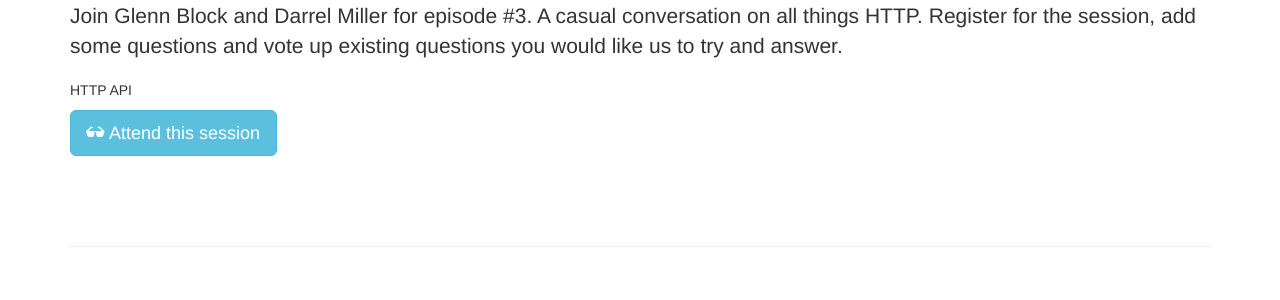
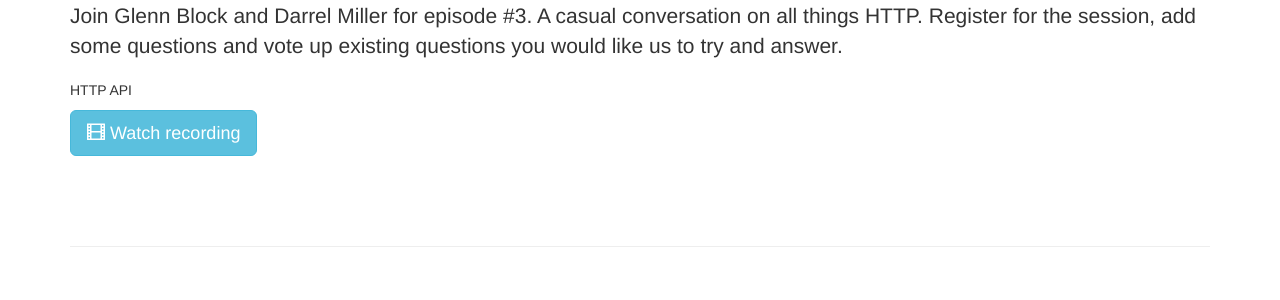
Before and after one commit to brown-bag/brown-bag.github.com, a Jekyll site: the page built from _posts/2015-10-26-In-the-mood-for-http.md, in a window 1280 px wide and 900 px high, scrolled down 684 px. Shown: the part 493-793 px from the top of the window. Built offline with Jekyll 4.4.1, drawn with Linux system fonts in a browser that asks for light colours; nearby versions of some CDN libraries; part of the change alters nothing that is shown.

```diff
--- a/_posts/2015-10-26-In-the-mood-for-http.md
+++ b/_posts/2015-10-26-In-the-mood-for-http.md
@@ -4,8 +4,8 @@ layout: single
 permalink: "/2015/10/26/in-the-mood-for-http"
 start: '2015-10-26 12:00:00 -0700'
 end: '2015-10-26 12:45:00 -0700'
-archive: false
-event: "http://ccst.io/e/in-the-mood-for-http-3"
+archive: true
+event: "https://youtu.be/ybEWVyK5ofc"
 # To be filled out by you
 # Short an descriptive title
 title: In The Mood For HTTP
```
